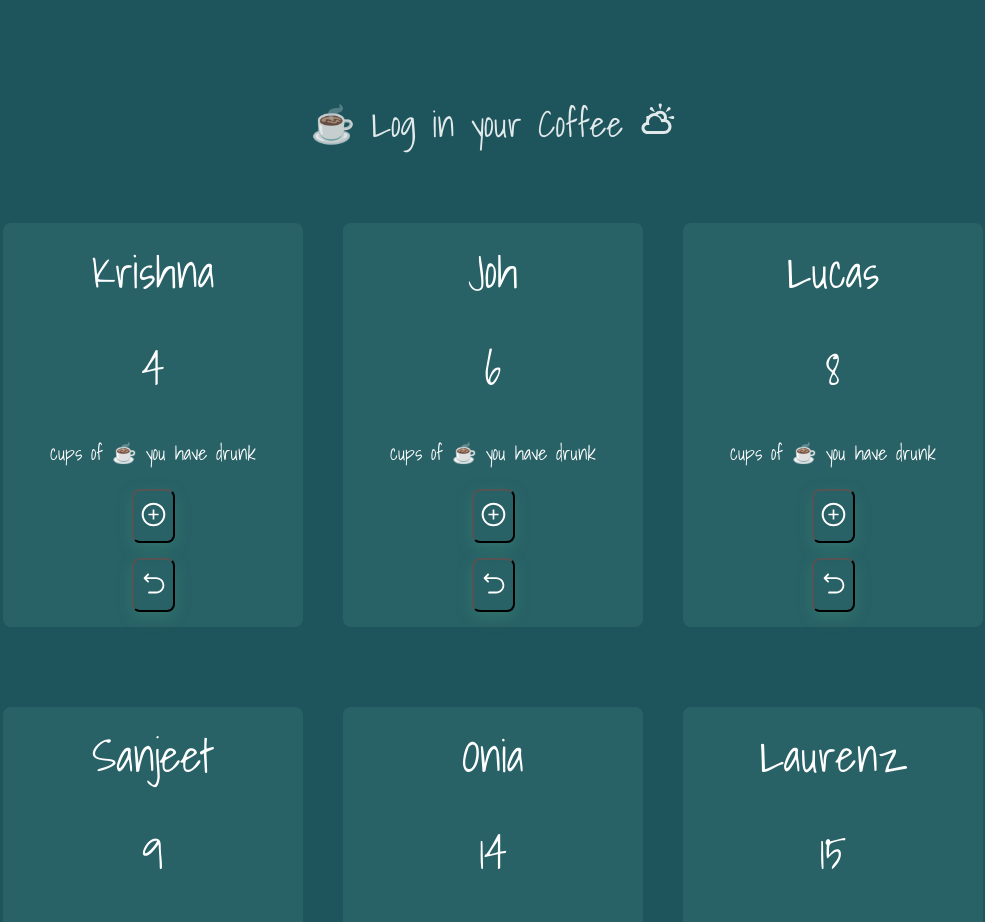
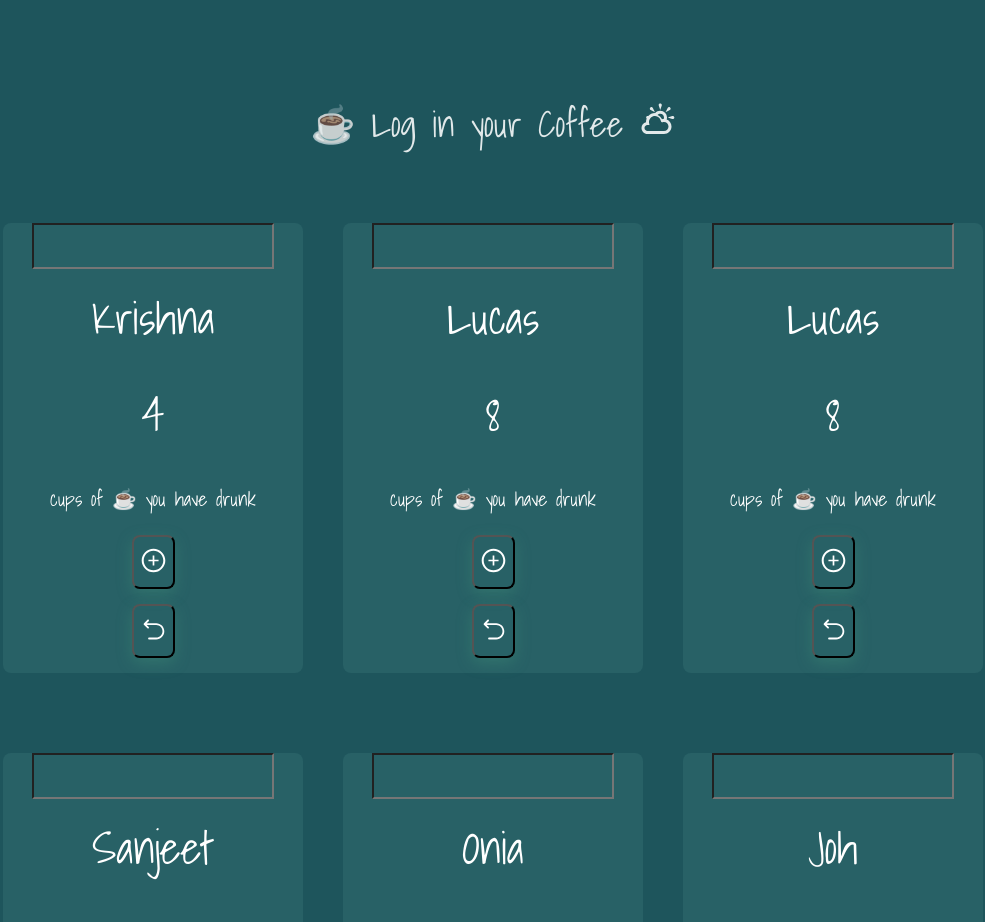
Before and after one commit to KrishnaA01/track-my-coffee-intake, a React (Vite) app: page / in a window 1280 px wide. Shown: the top 922 px of the page, without its empty margins (147-1132 px from the left). Built offline with nearby package versions, Linux system fonts and the light colour scheme.

Commit message:
refactored code

```diff
--- a/src/Card.jsx
+++ b/src/Card.jsx
@@ -1,27 +1,62 @@
+import { useState } from 'react';
 import { AiOutlinePlusCircle } from 'react-icons/ai';
 import { RxReset } from 'react-icons/rx';
 
+
+
 function Card() {
 
-    const userInfo = [
-        {name: "Krishna", cups: 4, isHundred: false},
-        {name: "Joh", cups: 6, isHundred: false},
-        {name: "Lucas", cups: 8, isHundred: false},
-        {name: "Sanjeet", cups: 9, isHundred: false},
-        {name: "Onia", cups: 14, isHundred: false},
-        {name: "Laurenz", cups: 15, isHundred: false},
-    ];
+
+    const [ data, setData ] = useState([
+    {id:1, name: "Krishna", cups: 4, isHundred: false},
+    {id:2, name: "Lucas", cups: 8, isHundred: false},
+    {id:3, name: "Lucas", cups: 8, isHundred: false},
+    {id:4, name: "Sanjeet", cups: 9, isHundred: false},
+    {id:5, name: "Onia", cups: 14, isHundred: false},
+    {id:6, name: "Joh", cups: 6, isHundred: false},
+    {id:7, name: "Laurenz", cups: 15, isHundred: false},
+    ]);
+
+    const [ userName, setUserName ] = useState("");
+
+
+    const handleClick = (id) => {
+        setData(prevData => prevData.map(item => {
+        if (item.id === id) {
+             return {...item, cups: item.cups + 1 }
+        }
+        return item;
+        }));
+    };
+
+    const handleClean = (id) => {
+        setData(prevData => prevData.map(item => {
+        if (item.id === id) {
+             return {...item, cups: 0 }
+        }
+        return item;
+        }));
+    };
+
+
+
+    const handleName = (e) => {
+
+    }
+
 
   return (
     <section className='card_container'>
-       { userInfo.map((item) => {
+
+       { data.map((item) => {
             return (
-                <div className='sub_card_container' key={item.name}>
+                <div className='sub_card_container' key={item.id}>
+                    <input type="text" value={userName} onChange={(e) => setUserName(e.target.value)} />
                     <h1>{item.name}</h1>
                     <h1>{item.cups}</h1>
                     <p>cups of ☕️ you have drunk</p>
-                    <button><AiOutlinePlusCircle /></button>
-                    <button><RxReset /></button>
+                    <button onClick={() => handleClick(item.id)}><AiOutlinePlusCircle /></button>
+                    <button onClick={() => handleClean(item.id)}><RxReset /></button>
                 </div>
             )
         })}
--- a/src/city_temp.css
+++ b/src/city_temp.css
@@ -10,7 +10,7 @@
 }
 
 .temp_wrapper p {
-    font-size: 20px;
+    font-size: 22px;
     line-height: .5em;
 }
 
```
Also changed, not shown: src/model.js (added, +14 -0 lines).
